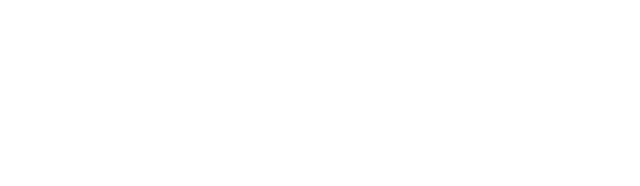
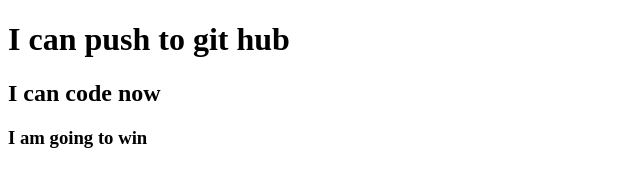
Before and after one commit to asifalam515/my-second-repo, a plain HTML site: page index.html in a window 1280 px wide. Shown: the whole page, without its empty margins (0-640 px from the left). Drawn offline with Linux system fonts and the light colour scheme.

Commit message:
added header

```diff
--- a/index.html
+++ b/index.html
@@ -7,6 +7,8 @@
   <title>My second github repo</title>
 </head>
 <body>
-
+  <h1>I can push to git hub</h1>
+<h2>I can code now</h2>
+<h3>I am going to win</h3>
 </body>
 </html>
```
